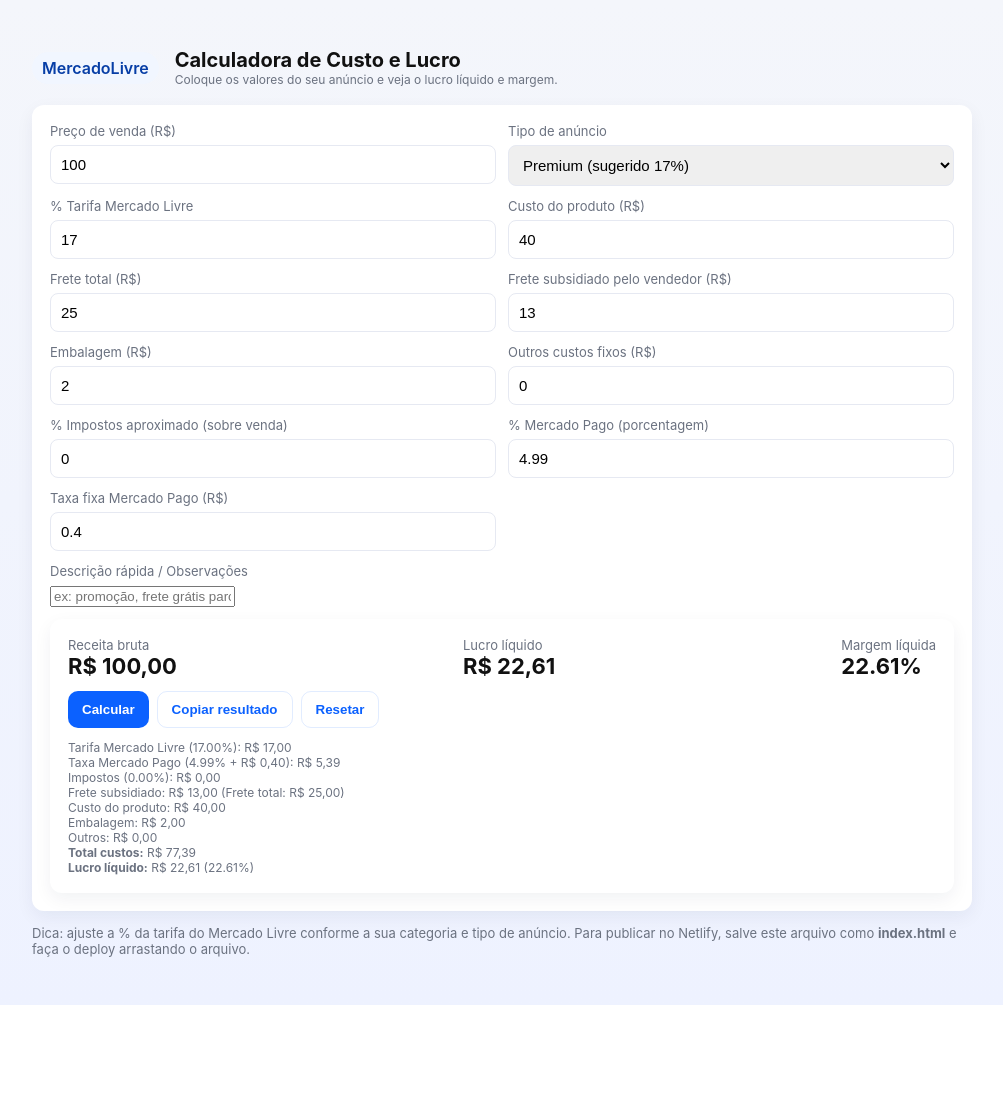
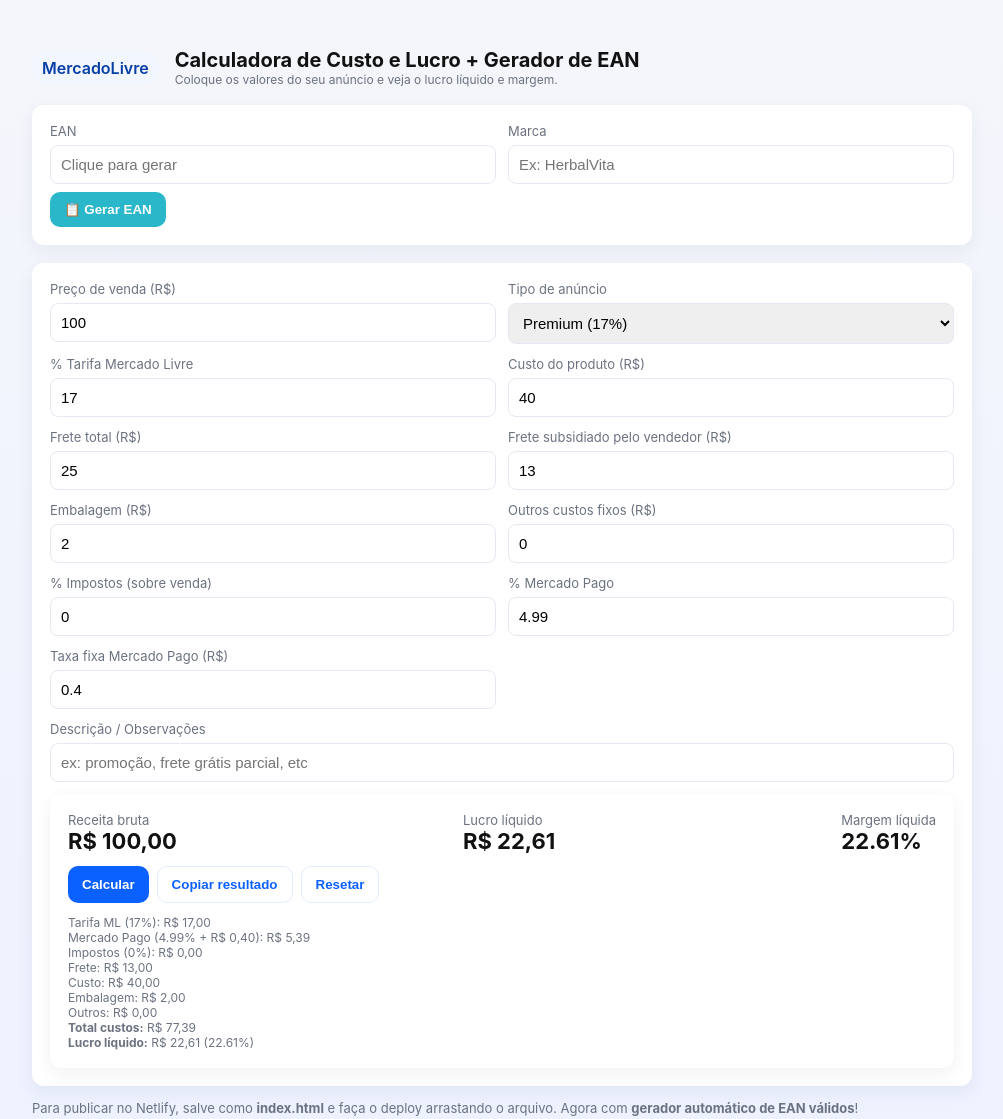
Before and after one commit to wilsonglopes/mercadolivre, a plain HTML site: page index.html in a window 1280 px wide. Shown: the whole page, without its empty margins (138-1141 px from the left). Before the commit the page ends 1005 px from the top, so only its background shows below. Drawn offline with Linux system fonts and the light colour scheme.

Commit message:
Update index.html

```diff
--- a/index.html
+++ b/index.html
@@ -3,7 +3,7 @@
 <head>
   <meta charset="utf-8" />
   <meta name="viewport" content="width=device-width,initial-scale=1" />
-  <title>Calculadora de Custo MercadoLivre</title>
+  <title>Calculadora de Custo MercadoLivre + Gerador de EAN</title>
   <style>
     :root{--bg:#f4f6fb;--card:#fff;--accent:#0b61ff;--muted:#6b7280}
     *{box-sizing:border-box}
@@ -14,7 +14,7 @@
     .card{background:var(--card);border-radius:12px;padding:18px;box-shadow:0 6px 18px rgba(12,30,60,0.06);margin-top:18px}
     .grid{display:grid;grid-template-columns:repeat(2,1fr);gap:12px}
     label{display:block;font-size:13px;color:var(--muted);margin-bottom:6px}
-    input[type="number"],select{width:100%;padding:10px;border-radius:8px;border:1px solid #e6e9f2;font-size:15px}
+    input[type="number"],input[type="text"],select{width:100%;padding:10px;border-radius:8px;border:1px solid #e6e9f2;font-size:15px}
     .full{grid-column:1/-1}
     .result{display:flex;gap:12px;align-items:center;justify-content:space-between}
     .big{font-size:22px;font-weight:700}
@@ -33,10 +33,24 @@
     <header>
       <div class="chip">MercadoLivre</div>
       <div>
-        <h1>Calculadora de Custo e Lucro</h1>
+        <h1>Calculadora de Custo e Lucro + Gerador de EAN</h1>
         <div class="small">Coloque os valores do seu anúncio e veja o lucro líquido e margem.</div>
       </div>
     </header>
+
+    <div class="card">
+      <div class="grid">
+        <div>
+          <label>EAN</label>
+          <input type="text" id="ean" placeholder="Clique para gerar" readonly />
+          <button type="button" id="genEan" style="margin-top:8px;background:#2ab7ca">📋 Gerar EAN</button>
+        </div>
+        <div>
+          <label>Marca</label>
+          <input type="text" id="marca" placeholder="Ex: HerbalVita" />
+        </div>
+      </div>
+    </div>
 
     <div class="card">
       <form id="form">
@@ -49,8 +63,8 @@
           <div>
             <label>Tipo de anúncio</label>
             <select id="plan">
-              <option value="premium" data-fee="17">Premium (sugerido 17%)</option>
-              <option value="classico" data-fee="13">Clássico (sugerido 13%)</option>
+              <option value="premium" data-fee="17">Premium (17%)</option>
+              <option value="classico" data-fee="13">Clássico (13%)</option>
               <option value="custom" data-fee="0">Personalizado</option>
             </select>
           </div>
@@ -86,12 +100,12 @@
           </div>
 
           <div>
-            <label>% Impostos aproximado (sobre venda)</label>
+            <label>% Impostos (sobre venda)</label>
             <input type="number" step="0.01" id="impostosPercent" value="0" />
           </div>
 
           <div>
-            <label>% Mercado Pago (porcentagem)</label>
+            <label>% Mercado Pago</label>
             <input type="number" step="0.01" id="mpPercent" value="4.99" />
           </div>
 
@@ -101,10 +115,9 @@
           </div>
 
           <div class="full">
-            <label>Descrição rápida / Observações</label>
+            <label>Descrição / Observações</label>
             <input type="text" id="obs" placeholder="ex: promoção, frete grátis parcial, etc" />
           </div>
-
         </div>
 
         <div class="card" style="margin-top:12px">
@@ -131,16 +144,13 @@
             <button type="button" id="reset" class="ghost">Resetar</button>
           </div>
 
-          <div style="margin-top:12px" id="breakdown" class="small muted">
-            ---
-          </div>
+          <div style="margin-top:12px" id="breakdown" class="small muted">---</div>
         </div>
-
       </form>
     </div>
 
     <footer>
-      Dica: ajuste a % da tarifa do Mercado Livre conforme a sua categoria e tipo de anúncio. Para publicar no Netlify, salve este arquivo como <strong>index.html</strong> e faça o deploy arrastando o arquivo.
+      Para publicar no Netlify, salve como <strong>index.html</strong> e faça o deploy arrastando o arquivo. Agora com <strong>gerador automático de EAN válidos</strong>!
     </footer>
   </div>
 
@@ -159,34 +169,33 @@
     const impostosPercentEl=document.getElementById('impostosPercent')
     const mpPercentEl=document.getElementById('mpPercent')
     const mpFixedEl=document.getElementById('mpFixed')
-
     const grossEl=document.getElementById('gross')
     const netEl=document.getElementById('net')
     const marginEl=document.getElementById('margin')
     const breakdownEl=document.getElementById('breakdown')
 
+    // Atualiza taxa ML
     planEl.addEventListener('change', ()=>{
       const opt = planEl.selectedOptions[0]
       const fee = Number(opt.dataset.fee)
       if(planEl.value !== 'custom') mlFeePercentEl.value = fee
     })
 
+    // Botões
     document.getElementById('calc').addEventListener('click', calcular)
     document.getElementById('reset').addEventListener('click', ()=>{
-      document.getElementById('form').reset();
-      mlFeePercentEl.value = 16; priceEl.value=100; costEl.value=40; freteTotalEl.value=25; freteSubsEl.value=12; embalagemEl.value=2; mpPercentEl.value=4.99; mpFixedEl.value=0.4; impostosPercentEl.value=0; breakdownEl.textContent='---'; grossEl.textContent='R$ 0,00'; netEl.textContent='R$ 0,00'; marginEl.textContent='0%';
+      document.getElementById('form').reset(); calcular();
+    })
+    document.getElementById('copy').addEventListener('click', ()=>{
+      const text = `Preço: ${priceEl.value}\nLucro líquido: ${netEl.textContent}\nMargem: ${marginEl.textContent}\n${breakdownEl.textContent}`
+      navigator.clipboard.writeText(text).then(()=> alert('Resultado copiado!'))
     })
 
-    document.getElementById('copy').addEventListener('click', ()=>{
-      const text = `Preço: ${priceEl.value}\nLucro líquido: ${netEl.textContent}\nMargem: ${marginEl.textContent}\n${breakdownEl.textContent}`
-      navigator.clipboard && navigator.clipboard.writeText(text).then(()=> alert('Resultado copiado!'), ()=> alert('Não foi possível copiar'))
-    })
-
+    // Função principal de cálculo
     function calcular(){
       const price = Number(priceEl.value) || 0
       const mlPercent = Number(mlFeePercentEl.value) || 0
       const cost = Number(costEl.value) || 0
-      const freteTotal = Number(freteTotalEl.value) || 0
       const freteSubs = Number(freteSubsEl.value) || 0
       const embalagem = Number(embalagemEl.value) || 0
       const outros = Number(outrosEl.value) || 0
@@ -194,35 +203,44 @@
       const mpPercent = Number(mpPercentEl.value) || 0
       const mpFixed = Number(mpFixedEl.value) || 0
 
-      // Cálculos
       const tarifaML = price * (mlPercent/100)
       const mpFee = price * (mpPercent/100) + mpFixed
       const impostos = price * (impostosPercent/100)
       const receitaBruta = price
-
       const custosTotais = tarifaML + mpFee + freteSubs + cost + embalagem + outros + impostos
       const lucro = receitaBruta - custosTotais
       const margem = receitaBruta ? (lucro / receitaBruta) * 100 : 0
 
       grossEl.textContent = fmt(receitaBruta)
       netEl.textContent = fmt(lucro)
-      marginEl.textContent = margem.toFixed(2) + '%'
+      marginEl.textContent = margem.toFixed(2)+'%'
 
-      breakdownEl.innerHTML = `
-        Tarifa Mercado Livre (${mlPercent.toFixed(2)}%): ${fmt(tarifaML)}<br>
-        Taxa Mercado Pago (${mpPercent.toFixed(2)}% + ${fmt(mpFixed)}): ${fmt(mpFee)}<br>
-        Impostos (${impostosPercent.toFixed(2)}%): ${fmt(impostos)}<br>
-        Frete subsidiado: ${fmt(freteSubs)} (Frete total: ${fmt(freteTotal)})<br>
-        Custo do produto: ${fmt(cost)}<br>
-        Embalagem: ${fmt(embalagem)}<br>
-        Outros: ${fmt(outros)}<br>
-        <strong>Total custos:</strong> ${fmt(custosTotais)}<br>
-        <strong>Lucro líquido:</strong> ${fmt(lucro)} (${margem.toFixed(2)}%)
-      `
-
+      breakdownEl.innerHTML = `Tarifa ML (${mlPercent}%): ${fmt(tarifaML)}<br>Mercado Pago (${mpPercent}% + ${fmt(mpFixed)}): ${fmt(mpFee)}<br>Impostos (${impostosPercent}%): ${fmt(impostos)}<br>Frete: ${fmt(freteSubs)}<br>Custo: ${fmt(cost)}<br>Embalagem: ${fmt(embalagem)}<br>Outros: ${fmt(outros)}<br><strong>Total custos:</strong> ${fmt(custosTotais)}<br><strong>Lucro líquido:</strong> ${fmt(lucro)} (${margem.toFixed(2)}%)`
     }
 
-    // calcular ao abrir
+    // Gerador de EAN válido (EAN-13)
+    document.getElementById('genEan').addEventListener('click', ()=>{
+      const ean = gerarEAN13()
+      document.getElementById('ean').value = ean
+    })
+
+    function gerarEAN13(){
+      let base = ''
+      for(let i=0;i<12;i++) base += Math.floor(Math.random()*10)
+      const check = calcularDigitoEAN(base)
+      return base + check
+    }
+
+    function calcularDigitoEAN(base){
+      let soma = 0
+      for(let i=0;i<base.length;i++){
+        const num = parseInt(base.charAt(i))
+        soma += (i%2===0) ? num : num*3
+      }
+      const resto = soma % 10
+      return resto === 0 ? 0 : 10 - resto
+    }
+
     calcular()
   </script>
 </body>
```
